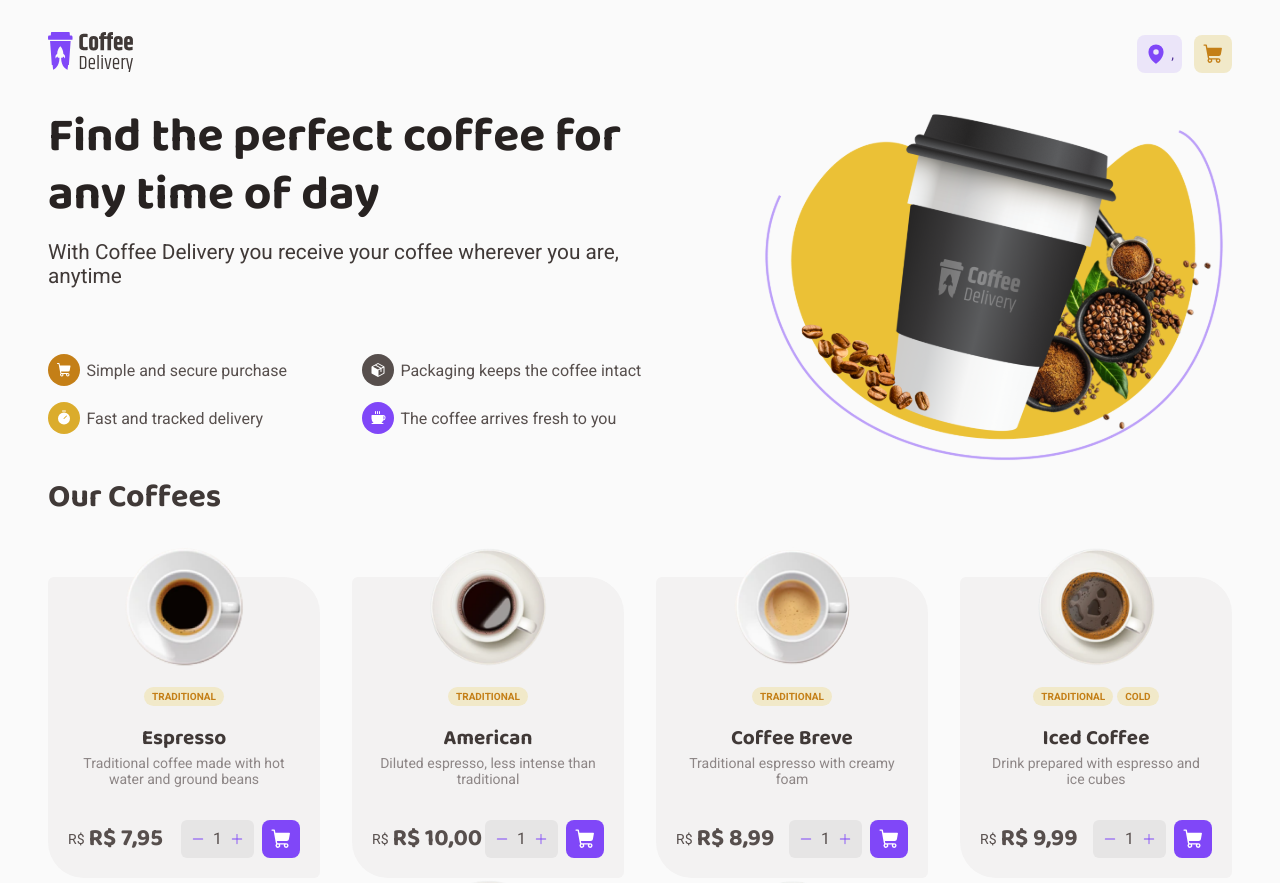
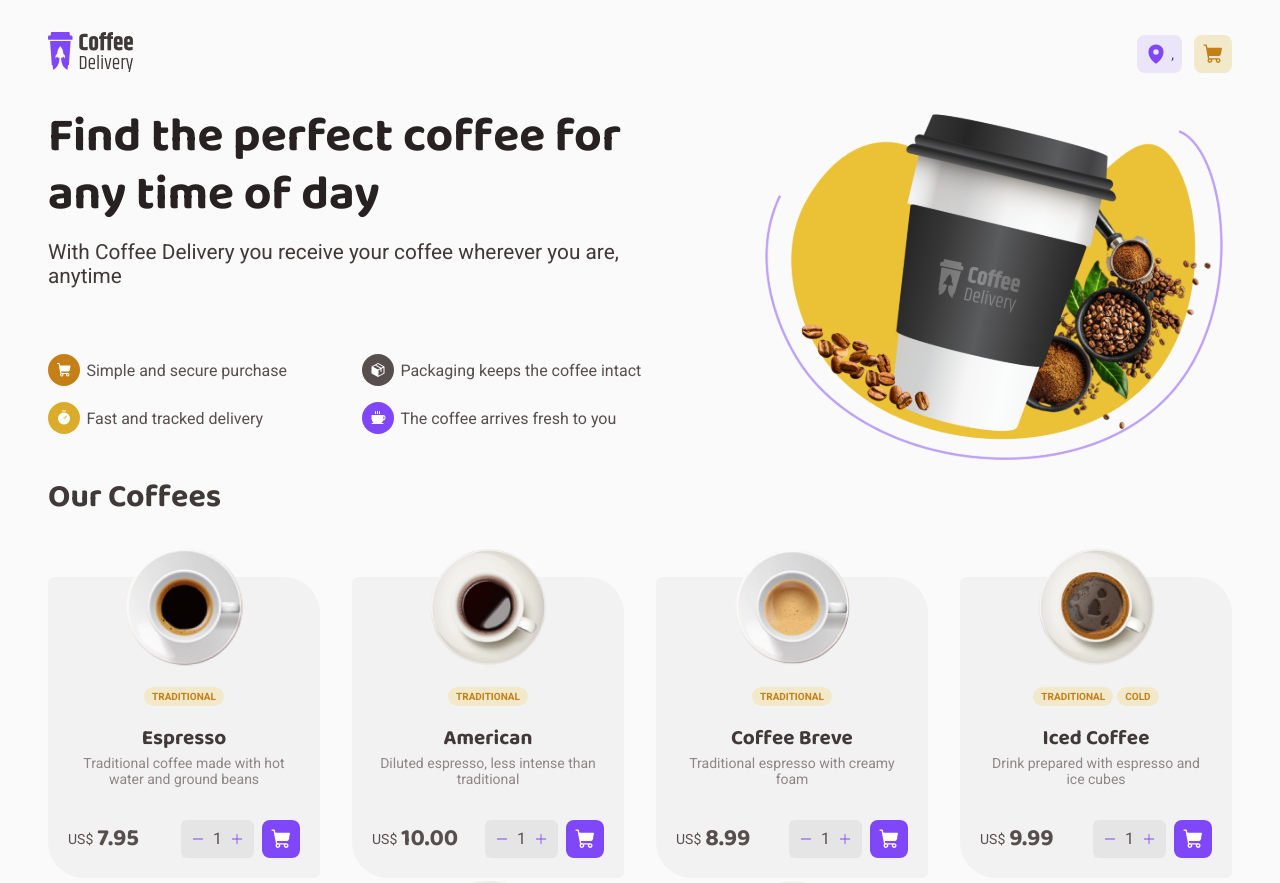
Before and after one commit to gabrielscordeiro/coffee-delivery, a React (Vite) app: page / in a window 1280 px wide. Shown: the top 883 px of the page. Built offline with nearby package versions, Linux system fonts and the light colour scheme; no server answers.

Commit message:
feat: 🎸 Change currency

```diff
--- a/src/Pages/Home/components/CoffeeList/components/CoffeeItem/index.tsx
+++ b/src/Pages/Home/components/CoffeeList/components/CoffeeItem/index.tsx
@@ -53,10 +53,10 @@ export function CoffeeItem({coffee, coffeeItemQtd}: ICoffeeItem) {
             <CoffeeItemPrice>
                 <CoffeePrice>
                     <span className="pricePrefix">
-                        R$
+                        US$
                     </span>
                     <span className="price">
-                        {formatCurrency(coffee.price)}
+                        {formatCurrency(coffee.price).replace('$','')}
                     </span>
                 </CoffeePrice>
 
--- a/src/utils/formatCurrency.ts
+++ b/src/utils/formatCurrency.ts
@@ -1,6 +1,6 @@
 export function formatCurrency(number: number) {
-    return number.toLocaleString('pt-BR', {
+    return number.toLocaleString('en-US', {
         style: 'currency',
-        currency: 'BRL',
+        currency: 'USD',
     })
 }
```
